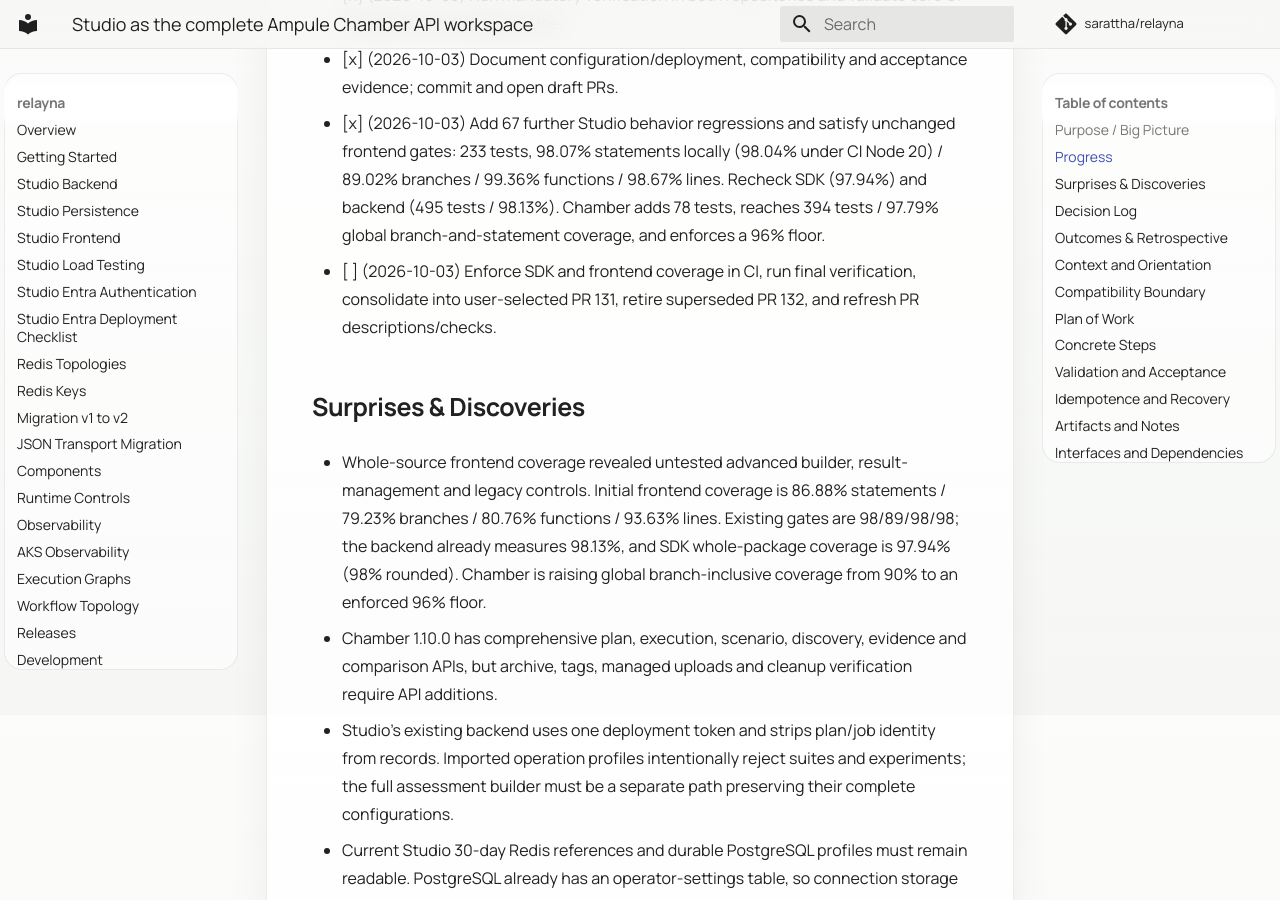
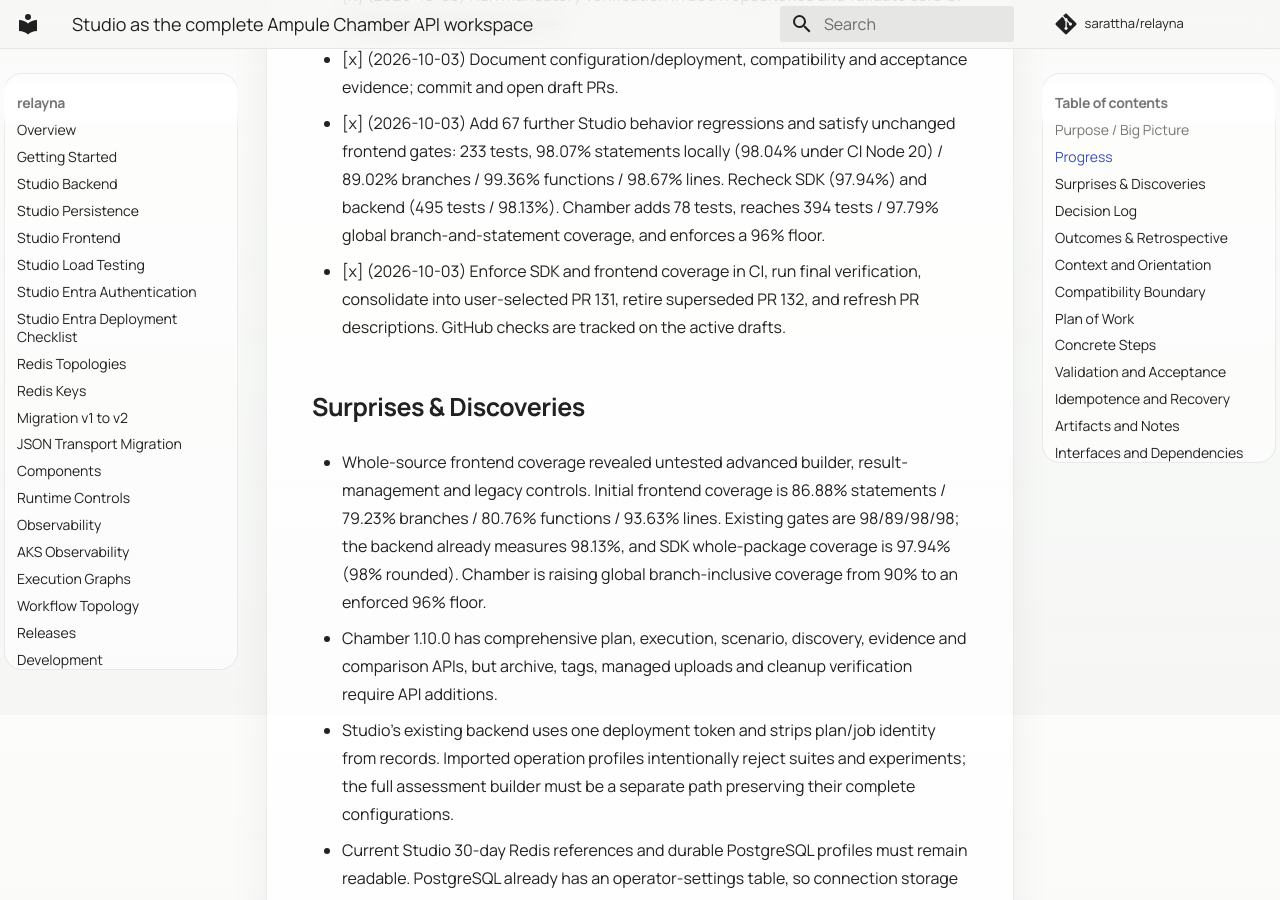
Before and after one commit to sarattha/relayna, an MkDocs documentation site: the page built from docs/internal/ampule-studio-api-execplan.md, in a window 1280 px wide and 900 px high, scrolled down 1085 px. Built offline with MkDocs 1.6.1 and Material for MkDocs 9.7.7, drawn with Linux system fonts in a browser that asks for light colours; comment, search, counter and statistics services are not loaded.

Commit message:
docs: record consolidated PR and coverage acceptance

```diff
--- a/docs/internal/ampule-studio-api-execplan.md
+++ b/docs/internal/ampule-studio-api-execplan.md
@@ -18,7 +18,7 @@
 - [x] (2026-10-03) Run mandatory verification in both repositories and validate core UI functions with Computer Use.
 - [x] (2026-10-03) Document configuration/deployment, compatibility and acceptance evidence; commit and open draft PRs.
 - [x] (2026-10-03) Add 67 further Studio behavior regressions and satisfy unchanged frontend gates: 233 tests, 98.07% statements locally (98.04% under CI Node 20) / 89.02% branches / 99.36% functions / 98.67% lines. Recheck SDK (97.94%) and backend (495 tests / 98.13%). Chamber adds 78 tests, reaches 394 tests / 97.79% global branch-and-statement coverage, and enforces a 96% floor.
-- [ ] (2026-10-03) Enforce SDK and frontend coverage in CI, run final verification, consolidate into user-selected PR 131, retire superseded PR 132, and refresh PR descriptions/checks.
+- [x] (2026-10-03) Enforce SDK and frontend coverage in CI, run final verification, consolidate into user-selected PR 131, retire superseded PR 132, and refresh PR descriptions. GitHub checks are tracked on the active drafts.
 
 ## Surprises & Discoveries
 
```
